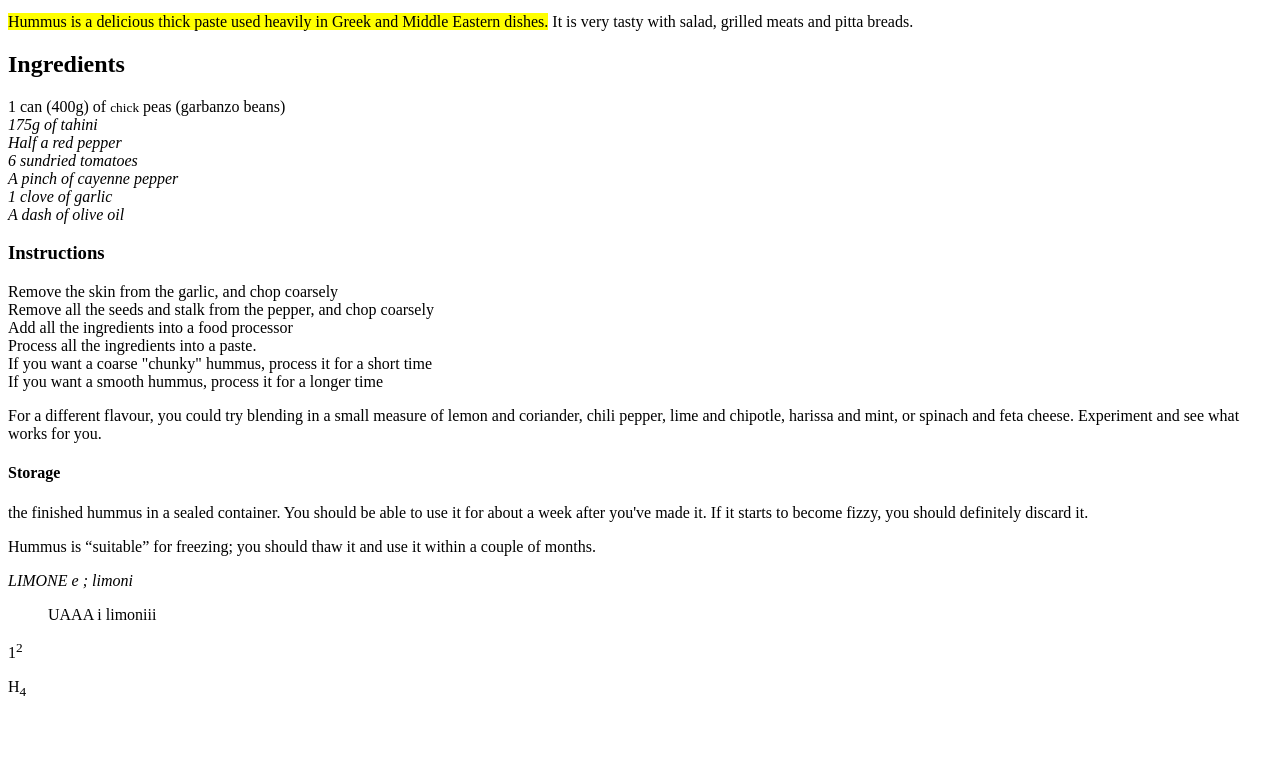
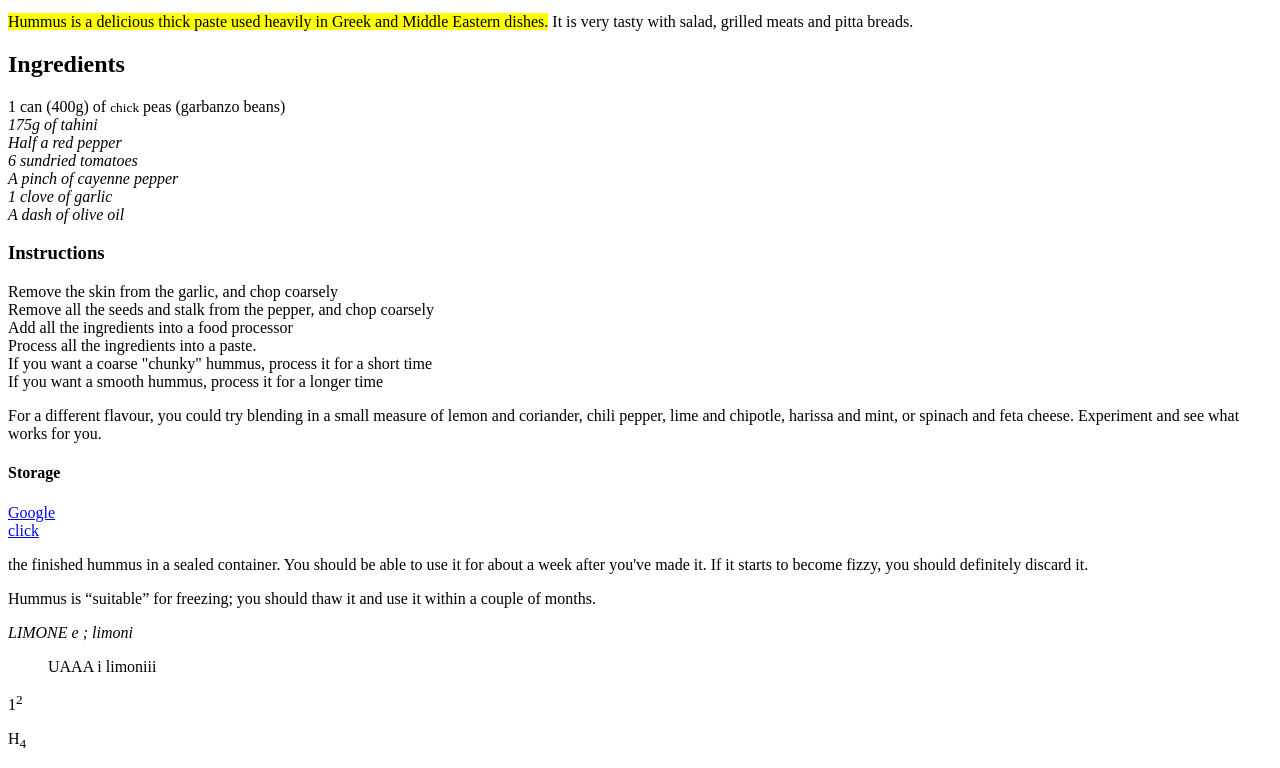
Before and after one commit to Ant98BEN/Ant98BEN.github.io, a plain HTML site: page fold/ricetta.html in a window 1280 px wide. Shown: the part 101-869 px from the top of the page. Before the commit the page ends 817 px from the top, so only its background shows below. Drawn offline with Linux system fonts and the light colour scheme.

Commit message:
initial commit

```diff
--- a/fold/ricetta.html
+++ b/fold/ricetta.html
@@ -39,7 +39,8 @@
     chipotle, harissa and mint, or spinach and feta cheese. Experiment and see what works for you.</p>
 
 <h4>Storage</h4>
-
+<a href="https://google.com" target="blank">Google</a><br>
+<a href="/fold/ricetta.html" target="_self">click</a>
 <p> the finished hummus in a sealed container. You should be able to use it for about a week after you've made it. If it
     starts to become fizzy, you should definitely discard it.</p>
 
```
